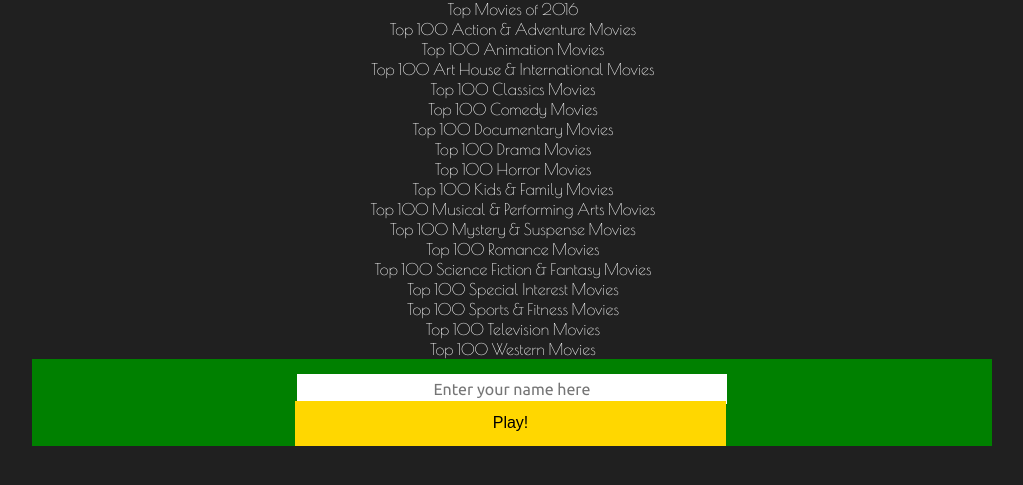
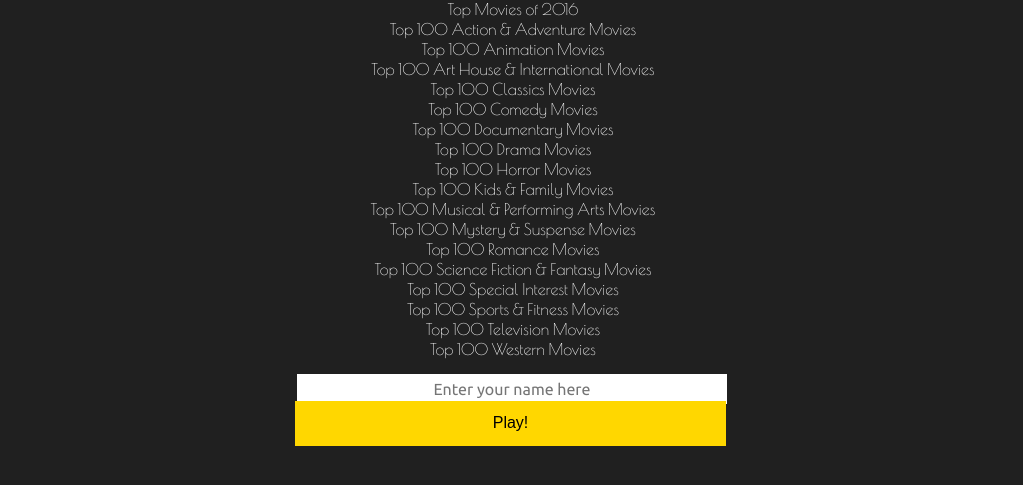
Before and after one commit to mosegontar/MovieGame, a Flask app: page / in a window 1280 px wide. Shown: the part 207-692 px from the top of the page, without its empty margins (128-1151 px from the left). Run offline with Flask 2, Linux system fonts and the light colour scheme.

Commit message:
Update css

```diff
--- a/MovieGame/static/style.css
+++ b/MovieGame/static/style.css
@@ -229,7 +229,6 @@ li.genreList input[type=checkbox] {
 }
 
 div.startingButtons {
-  background: green;
   -moz-box-sizing:border-box;
   -webkit-box-sizing:border-box;
   box-sizing:border-box;
@@ -249,7 +248,7 @@ div.startingButtons {
 #startSubmit {
   margin-top: -3px;
   margin-left: -3px;
-  width: 44.9%;
+  width: 44.85%;
   height: 45px;
   background: #FFD700;
   font-size: 1em;
```
Also changed, not shown: 2 other files.
